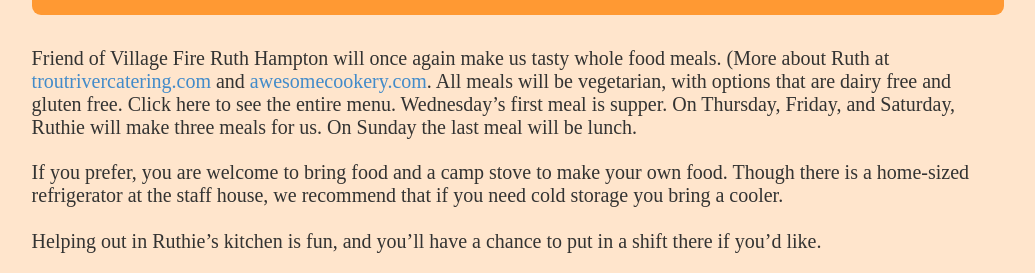
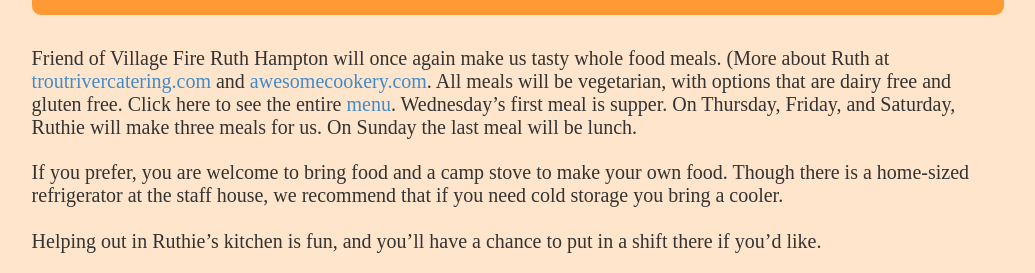
Before and after one commit to neilmb/villagefire, a Jekyll site: the page built from index.md, in a window 1280 px wide and 900 px high, scrolled down 8701 px. Shown: the part 190-463 px from the top of the window, without its empty margins (122-1157 px from the left). Built offline with Jekyll 4.4.1, drawn with Linux system fonts in a browser that asks for light colours; some web fonts are replaced; part of the change alters nothing that is shown.

```diff
--- a/index.md
+++ b/index.md
@@ -298,7 +298,7 @@ meals. (More about Ruth at
 [troutrivercatering.com](http://troutrivercatering.com) and
 [awesomecookery.com](http://awesomecookery.com). All meals will be vegetarian,
 with options that are dairy free and gluten free.  Click here to see the
-entire menu. Wednesday’s first meal is supper. On Thursday, Friday, and
+entire [menu](images/menu.pdf). Wednesday’s first meal is supper. On Thursday, Friday, and
 Saturday, Ruthie will make three meals for us. On Sunday the last meal will be
 lunch.
 
```
Also changed, not shown: 1 other file.
